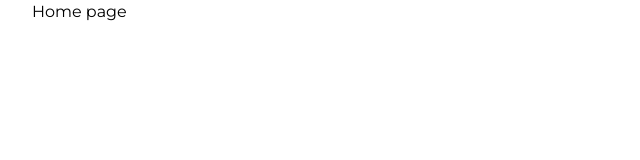
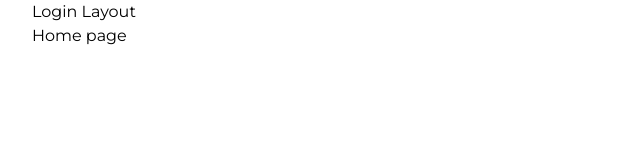
Before and after one commit to MichelleH17/nuxt-recipe-app, a Nuxt app: page / in a window 1280 px wide. Shown: the top 160 px of the page, without its empty margins (0-640 px from the left). Built offline with nearby package versions, Linux system fonts and the light colour scheme.

Commit message:
Adding file layouts and create default and login layout and use login in index

```diff
--- a/app/app.vue
+++ b/app/app.vue
@@ -1,5 +1,7 @@
 <template>
   <div class="font-Montserrat container">
-    <NuxtPage />
+    <NuxtLayout>
+      <NuxtPage />
+    </NuxtLayout>
   </div>
 </template>
--- /dev/null
+++ b/app/layouts/default.vue
@@ -0,0 +1,8 @@
+<script setup lang="ts"></script>
+
+<template>
+  <div>
+    <h1>Default Layout</h1>
+    <slot />
+  </div>
+</template>
--- /dev/null
+++ b/app/layouts/login.vue
@@ -0,0 +1,8 @@
+<script setup lang="ts"></script>
+
+<template>
+  <div>
+    <h1>Login Layout</h1>
+    <slot />
+  </div>
+</template>
--- a/app/pages/index.vue
+++ b/app/pages/index.vue
@@ -1,5 +1,7 @@
 <script setup lang="ts">
-
+definePageMeta({
+  layout: "login"
+})
 </script>
 
 <template>
```
